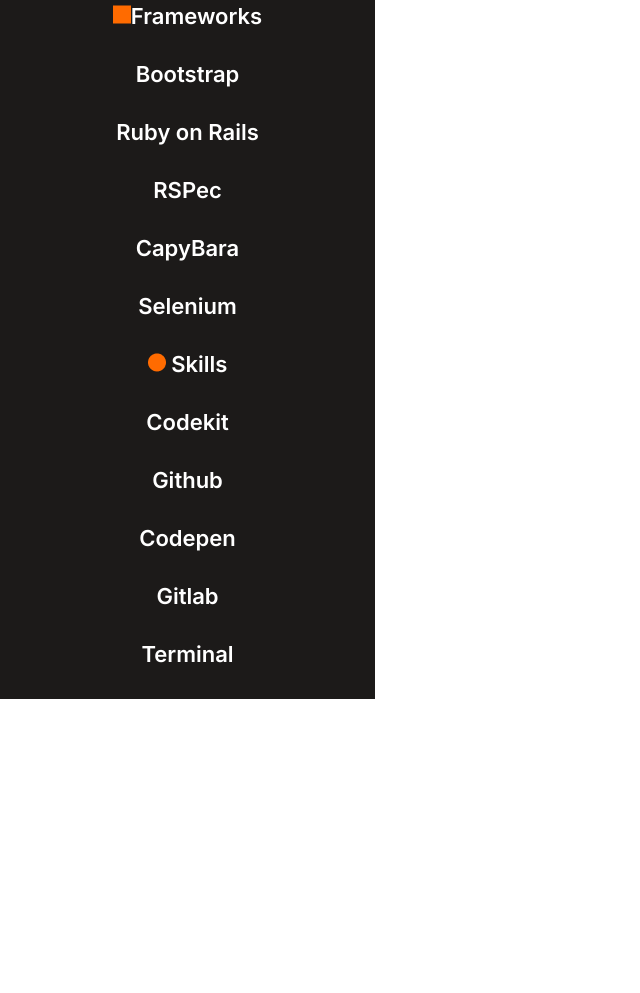
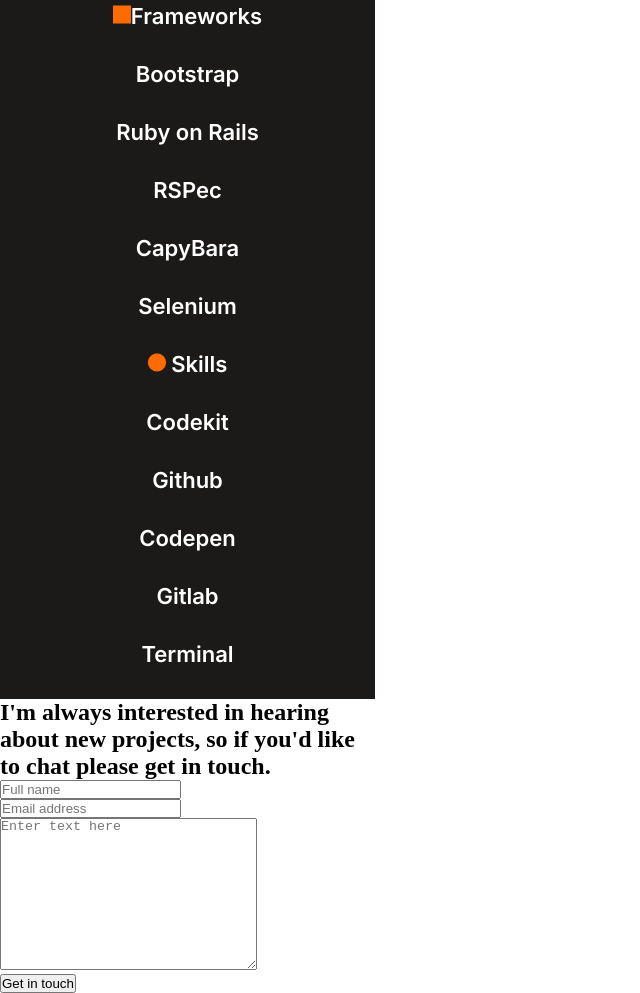
Before and after one commit to X-Elie-X/Portfolio-mobile-version-, a website: page index.html in a window 1280 px wide. Shown: the part 5208-6201 px from the top of the page, without its empty margins (0-640 px from the left). Before the commit the page ends 5907 px from the top, so only its background shows below. Drawn offline with Linux system fonts and the light colour scheme; a web font is replaced by a local one.

Commit message:
Update index.html

```diff
--- a/index.html
+++ b/index.html
@@ -187,5 +187,43 @@
         </li>
       </ul>
     </section>
+    <section class="contacts">
+      <h2>
+        I'm always interested in hearing about new projects, so if you'd like to
+        chat please get in touch.
+      </h2>
+      <form action="https://formspree.io/f/xrgjweoj" method="POST">
+        <ul>
+          <li>
+            <input
+              type="text"
+              id="username"
+              maxlength="30"
+              required
+              placeholder="Full name"
+            />
+          </li>
+          <li>
+            <input
+              type="email"
+              class="email"
+              required
+              placeholder="Email address"
+            />
+          </li>
+          <li>
+            <textarea
+              name="text"
+              class="text"
+              cols="30"
+              rows="10"
+              maxlength="500"
+              placeholder="Enter text here"
+            ></textarea>
+          </li>
+        </ul>
+        <button type="submit" class="button">Get in touch</button>
+      </form>
+    </section>
   </body>
 </html>
```
